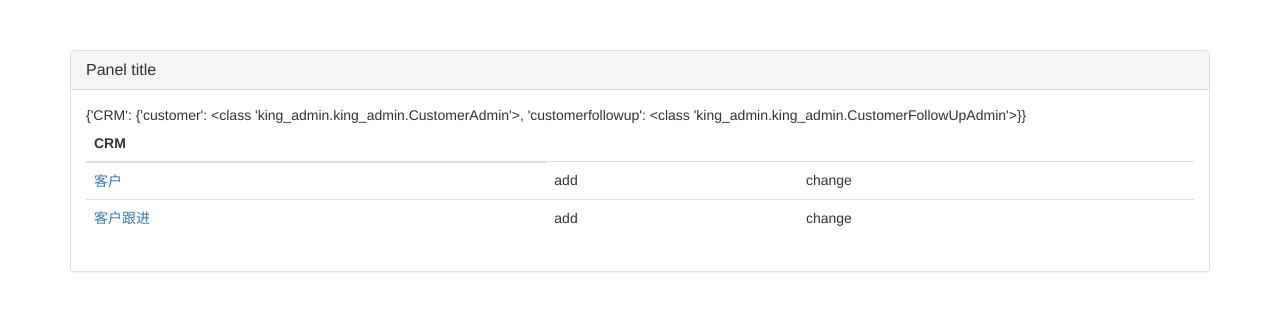
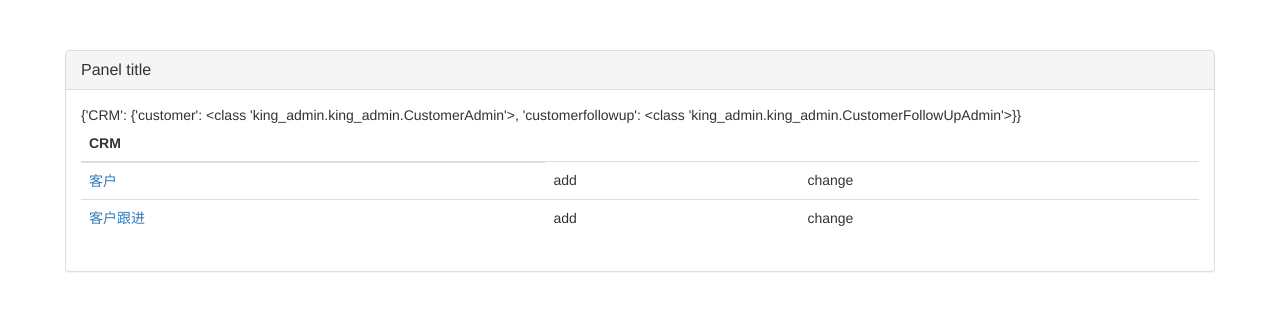
Before and after one commit to 395170693/PerfectCRM, a Django app: page /king_admin/ in a window 1280 px wide. Shown: the part 50-361 px from the top of the page. Run offline with Django 3.2, Linux system fonts and the light colour scheme; some libraries are stand-ins or nearby versions.

Commit message:
20180703

```diff
--- a/templates/king_admin/table_index.html
+++ b/templates/king_admin/table_index.html
@@ -32,7 +32,7 @@
 
 
 
-    <div class="container" style="margin-top: 50px">
+    <div class="container" style="margin:50px;width: auto">
         <div class="panel panel-default">
         <div class="panel-heading">
         <h3 class="panel-title">Panel title</h3>
```
